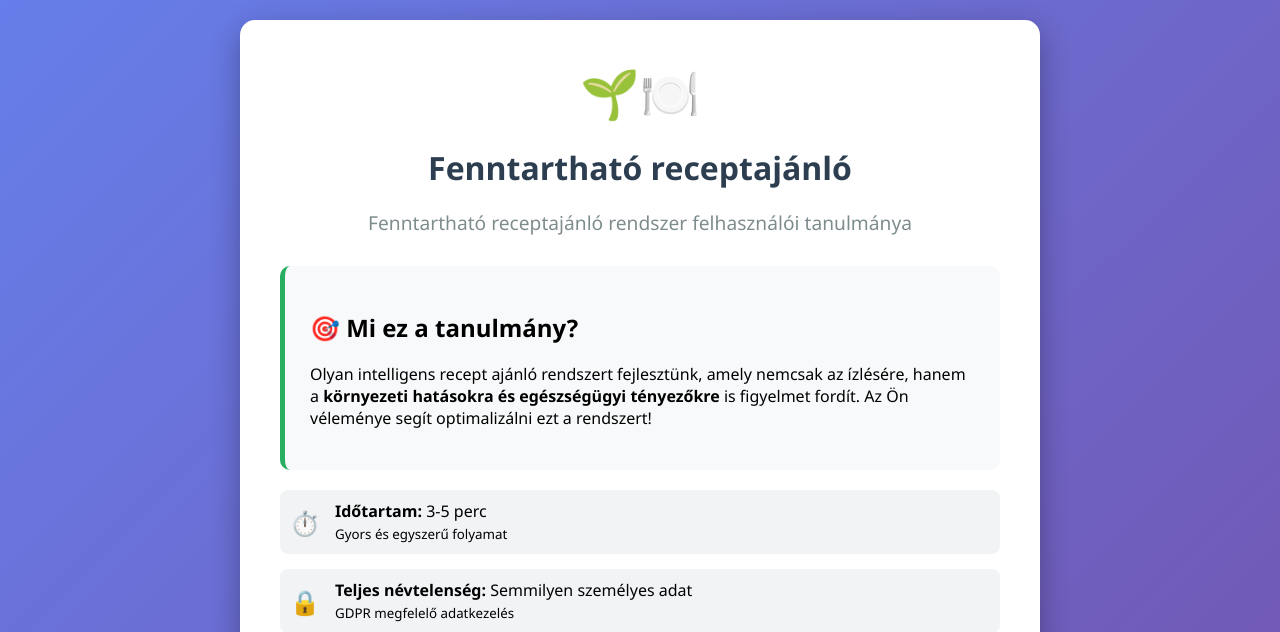
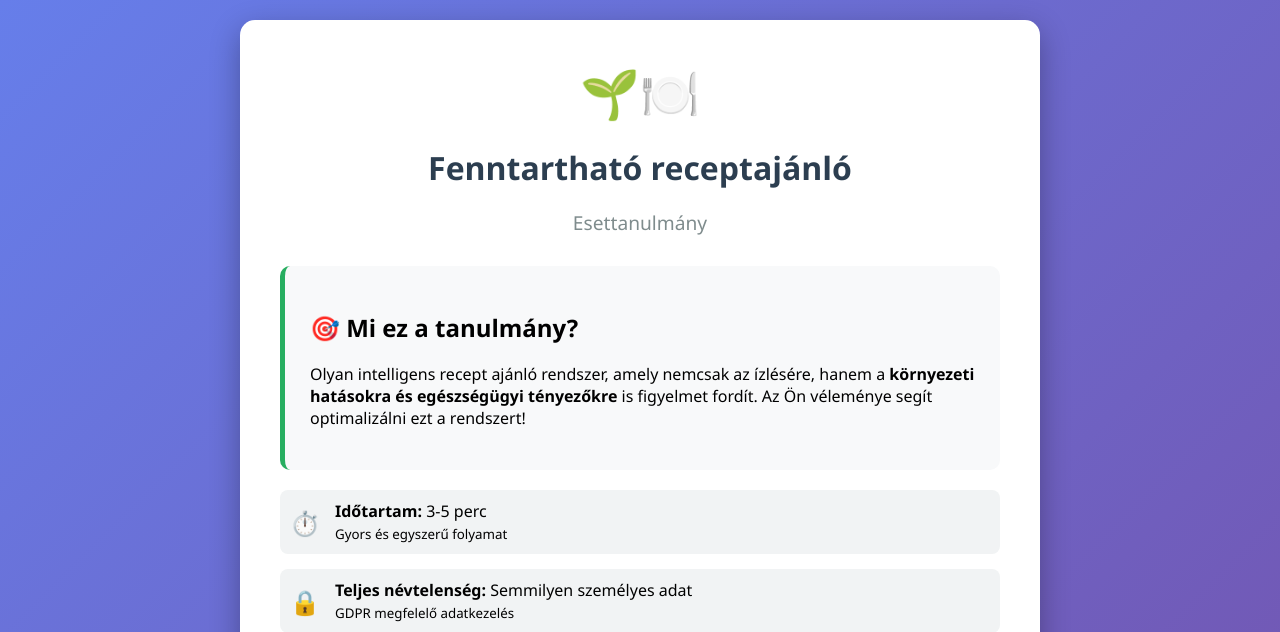
Before and after one commit to bvin81/sustainable-recipe-recommender_v2, a Flask app: page / in a window 1280 px wide. Shown: the top 632 px of the page. Run offline with Flask 3, Linux system fonts and the light colour scheme.

Commit message:
Update welcome.html

```diff
--- a/user_study/templates/user_study/welcome.html
+++ b/user_study/templates/user_study/welcome.html
@@ -91,12 +91,12 @@
         <div class="header">
             <div class="logo">🌱🍽️</div>
             <h1>Fenntartható receptajánló</h1>
-            <p class="subtitle">Fenntartható receptajánló rendszer felhasználói tanulmánya</p>
+            <p class="subtitle">Esettanulmány</p>
         </div>
 
         <div class="info-box">
             <h2>🎯 Mi ez a tanulmány?</h2>
-            <p>Olyan intelligens recept ajánló rendszert fejlesztünk, amely nemcsak az ízlésére, hanem a <strong>környezeti hatásokra és egészségügyi tényezőkre</strong> is figyelmet fordít. Az Ön véleménye segít optimalizálni ezt a rendszert!</p>
+            <p>Olyan intelligens recept ajánló rendszer, amely nemcsak az ízlésére, hanem a <strong>környezeti hatásokra és egészségügyi tényezőkre</strong> is figyelmet fordít. Az Ön véleménye segít optimalizálni ezt a rendszert!</p>
         </div>
 
         <div class="feature">
```
